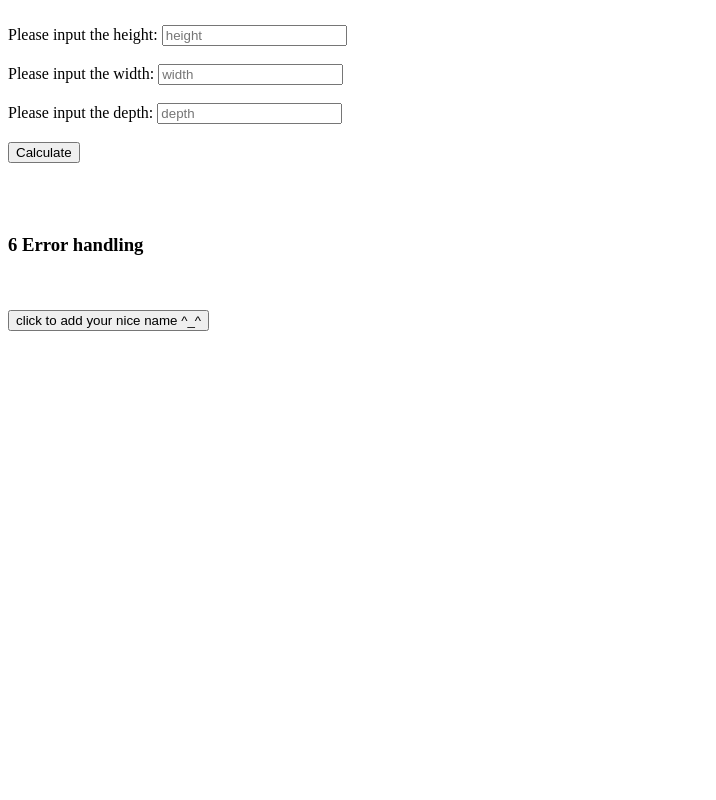
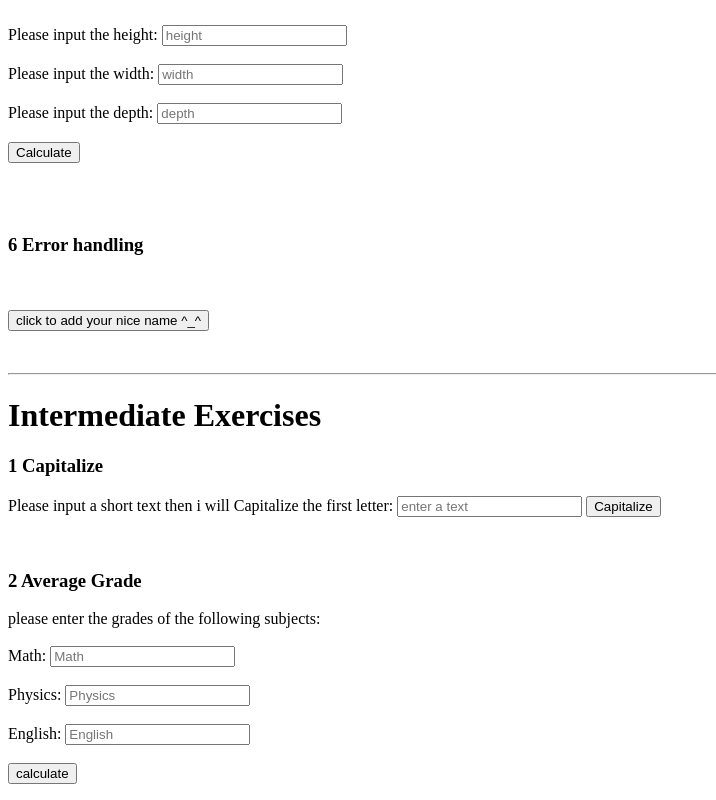
Before and after one commit to Alexhardo/fswd40-JS-day2, a plain HTML site: page index.html in a window 1280 px wide. Shown: the part 735-1535 px from the top of the page, without its empty margins (0-716 px from the left). Before the commit the page ends 1082 px from the top, so only its background shows below. Drawn offline with Linux system fonts and the light colour scheme.

Commit message:
second exercise

```diff
--- a/index.html
+++ b/index.html
@@ -58,7 +58,39 @@
     <br>
     <br>
     <input type="button" value="click to add your nice name ^_^" onclick="error1()">
+    <br>
     <p id='message'></p>
+    <br>
+    <hr>
+    <h1>Intermediate Exercises</h1>
+    <h3>1 Capitalize</h3> Please input a short text then i will Capitalize the first letter:
+    <input type="text" id="cap" placeholder="enter a text">
+    <input type="button" value="Capitalize" onclick="cap()">
+    <p id='up'></p>
+    <br>
+
+    <h3>2 Average Grade</h3>
+    please enter the  grades of the following subjects: <br>
+    <br> Math:
+    <input type="text" id="mth" placeholder="Math">
+    <br>
+    <br> Physics:
+    <input type="text" id="phys" placeholder="Physics">
+    <br>
+    <br> English:
+    <input type="text" id="eng" placeholder="English">
+    <br>
+    <br>
+    <input type="button" value="calculate" onclick="notes()">
+    <br>
+	<p id='smavg'></p>
+
+
+
+
+
+
+
 </body>
 
 </html>
--- a/script.js
+++ b/script.js
@@ -60,12 +60,39 @@ function Volume1() {
 }
 
 ///////////////////////////
-function error1(){
-try {
-    var person = prompts("Please enter your name", "Harry Potter");
-    document.getElementById("message").innerHTML = "Hello " + person + "! How are you today?";
+function error1() {
+    try {
+        var person = prompts("Please enter your name", "Harry Potter");
+        document.getElementById("message").innerHTML = "Hello " + person + "! How are you today?";
 
-} catch (err) {
-    alert(err.message+ ",  please check the code");
+    } catch (err) {
+        alert(err.message + ",  please check the code");
+    }
 }
+
+function cap() {
+    var str = document.getElementById("cap").value;
+    var res = str.charAt(0).toUpperCase();
+    document.getElementById("up").innerHTML = res + str.slice(1);
 }
+
+function notes() {
+
+
+    var mth1 = Number(document.getElementById("mth").value);
+    var phys1 = Number(document.getElementById("phys").value);
+    var eng1 = Number(document.getElementById("eng").value);
+
+    if ((mth1 >= 0 && mth1 <= 100) && (phys1 >= 0 && phys1 <= 100) && (eng1 >= 0 && eng1 <= 100)) {
+
+        var sum, avg;
+        sum = mth1 + phys1 + eng1;
+        avg = sum / 3;
+        avg = avg.toFixed(2);
+        document.getElementById("smavg").innerHTML = ("the sum of all grades is :" + sum +" ,and the average is : "+ avg);
+
+
+    } else {
+        alert("please provide a grade between 0 and 100 ");
+    }
+}
```
